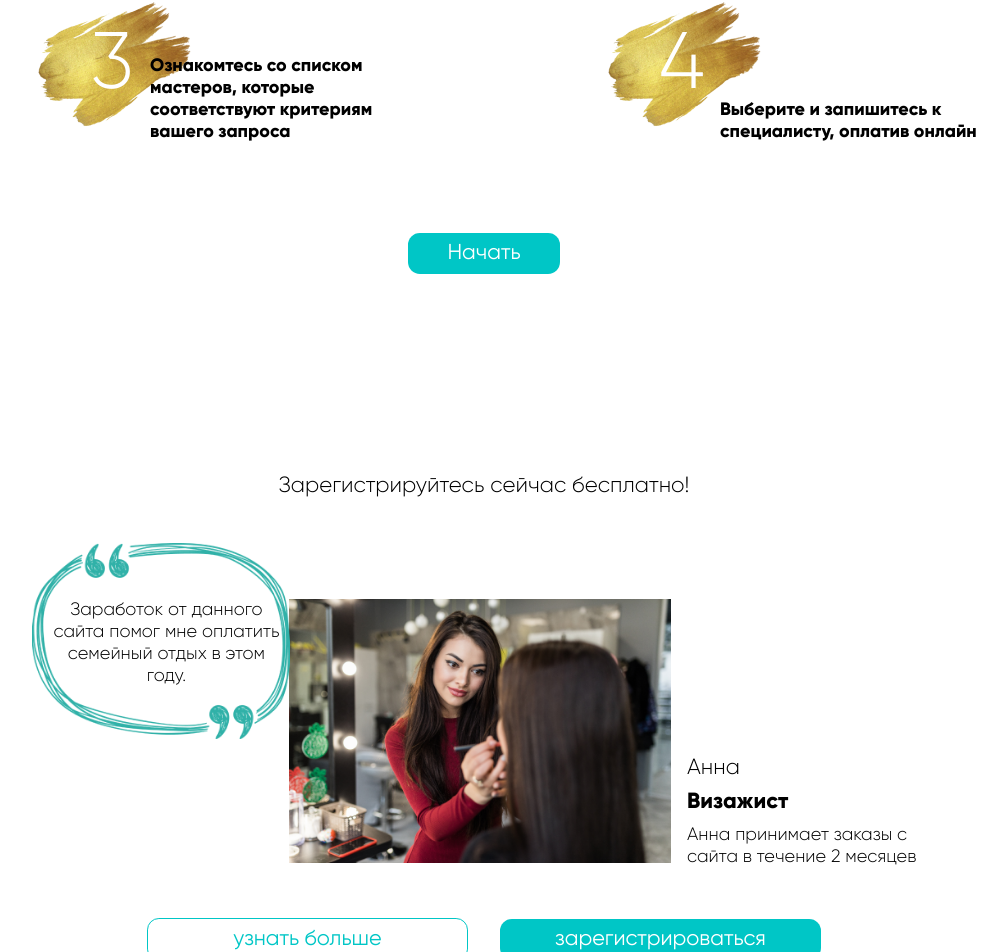
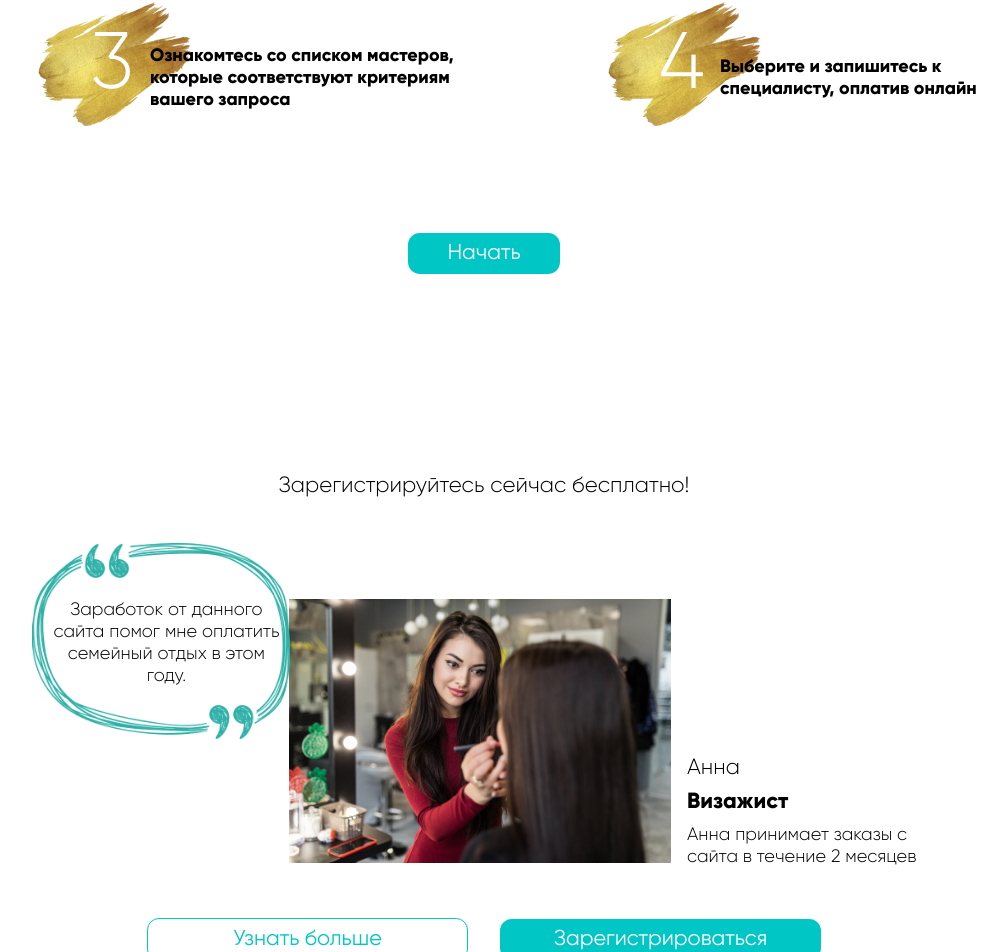
Before and after one commit to MykhailKo/beauty-links, a React (Create React App) app: page / in a window 1280 px wide. Shown: the part 3997-4949 px from the top of the page, without its empty margins (156-1163 px from the left). Built offline with nearby package versions, Linux system fonts and the light colour scheme; the HTML template or start-up script is replaced by a standard one.

Commit message:
hotfix text and alignment

```diff
--- a/src/components/Landing/MainSection/RegisterNow/RegisterNow.js
+++ b/src/components/Landing/MainSection/RegisterNow/RegisterNow.js
@@ -28,10 +28,10 @@ const RegisterNow = () => {
         </div>
         <div className={styles.ButtonsCategory}>
           <div>
-            <Button text={"узнать больше"} filled={false} />
+            <Button text={"Узнать больше"} filled={false} />
           </div>
           <div>
-            <Button text={"зарегистрироваться"} />
+            <Button text={"Зарегистрироваться"} />
           </div>
         </div>
       </div>
--- a/src/components/Landing/MainSection/Step/Step.module.scss
+++ b/src/components/Landing/MainSection/Step/Step.module.scss
@@ -7,7 +7,7 @@
   align-items: center;
   @media (min-width: $break-lg) {
     flex: 1 0 50%;
-    align-items: flex-end;
+    align-items: center;
     &:last-child,
     &:nth-last-child(2) {
       padding-left: 7rem;
@@ -61,10 +61,10 @@
     font-weight: 800;
     font-size: 18px;
     line-height: 22px;
-
     color: #000000;
-    max-width: 60%;
+    max-width: 70%;
     margin-left: -3rem;
+    margin-top: 1.5rem;
     z-index: 2;
   }
 }
```
